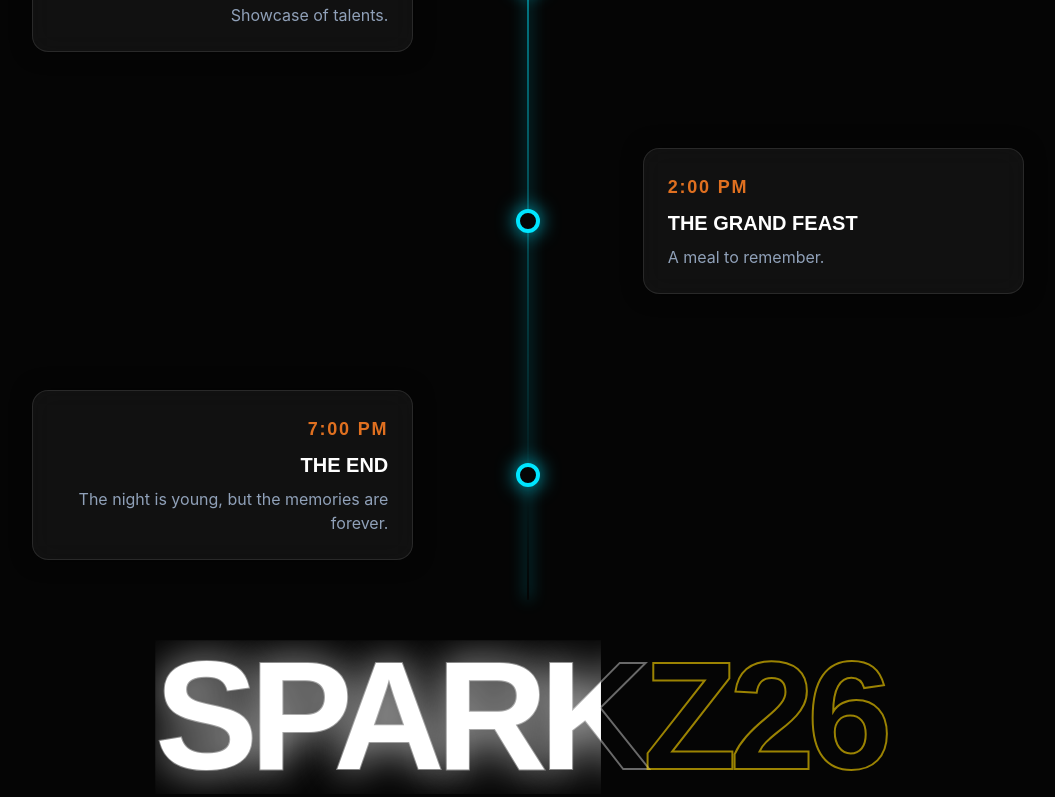
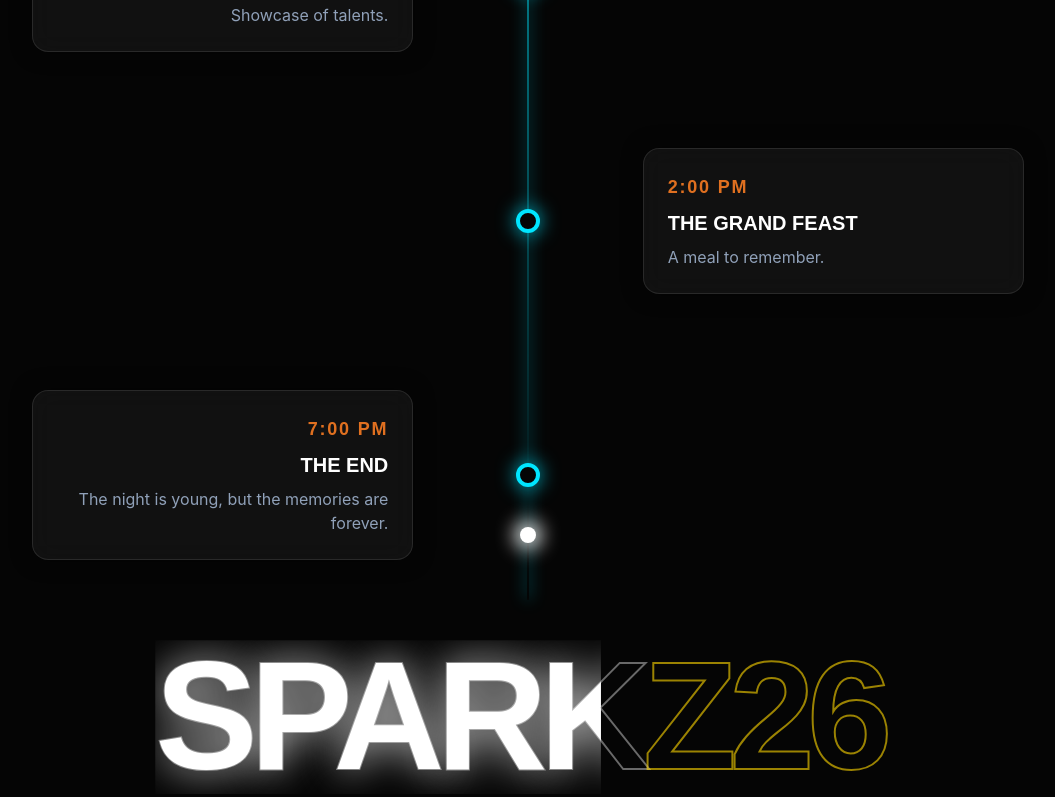
Before and after one commit to Rajesh-Biswas369/sparkz26, a Next.js app: page / in a window 1280 px wide. Shown: the part 1709-2506 px from the top of the page, without its empty margins (112-1167 px from the left). Built offline with nearby package versions, Linux system fonts and the light colour scheme; no server answers.

Commit message:
Feat: Add falling glowing ball and enhance timeline zigzag animation

```diff
--- a/src/app/page.tsx
+++ b/src/app/page.tsx
@@ -15,6 +15,9 @@ export default function LandingPage() {
 
   // Outline-to-fill text animation trigger (Left to Right)
   const textFillClip = useTransform(scrollYProgress, [0.85, 1], ["inset(0 100% 0 0)", "inset(0 0% 0 0)"]);
+
+  // Glowing ball vertical position
+  const ballY = useTransform(scrollYProgress, [0, 1], ["0%", "100%"]);
 
   // Countdown Timer Logic
   const [timeLeft, setTimeLeft] = useState({
@@ -192,16 +195,22 @@ export default function LandingPage() {
 
           <div className="relative w-full max-w-5xl mx-auto py-10 px-4">
             {/* Straight Glowing Vertical Line */}
-            <div className="absolute left-1/2 top-0 bottom-0 w-[2px] -translate-x-1/2 bg-gradient-to-b from-[#00E5FF] via-[#00E5FF]/50 to-transparent shadow-[0_0_15px_rgba(0,229,255,0.8)] rounded-full z-0"></div>
+            <div className="absolute left-1/2 top-0 bottom-0 w-[2px] -translate-x-1/2 bg-gradient-to-b from-[#00E5FF] via-[#00E5FF]/50 to-transparent shadow-[0_0_15px_rgba(0,229,255,0.8)] rounded-full z-0">
+              {/* Falling Glowing Ball */}
+              <motion.div
+                className="absolute left-1/2 -translate-x-1/2 w-4 h-4 bg-white rounded-full shadow-[0_0_20px_5px_rgba(255,255,255,1)] z-20"
+                style={{ top: ballY }}
+              />
+            </div>
 
             <div className="flex flex-col space-y-24 relative z-10">
               {timelineEvents.map((event, idx) => (
                 <motion.div
                   key={idx}
-                  initial={{ opacity: 0, x: idx % 2 === 0 ? -50 : 50 }}
+                  initial={{ opacity: 0, x: idx % 2 === 0 ? -150 : 150 }}
                   whileInView={{ opacity: 1, x: 0 }}
-                  viewport={{ once: true, margin: "-100px" }}
-                  transition={{ duration: 0.6 }}
+                  viewport={{ once: true, margin: "-150px" }}
+                  transition={{ type: "spring", stiffness: 100, damping: 20 }}
                   className={`flex items-center w-full ${idx % 2 === 0 ? 'justify-start' : 'justify-end'} relative`}
                 >
                   {/* Connecting Dot */}
```
